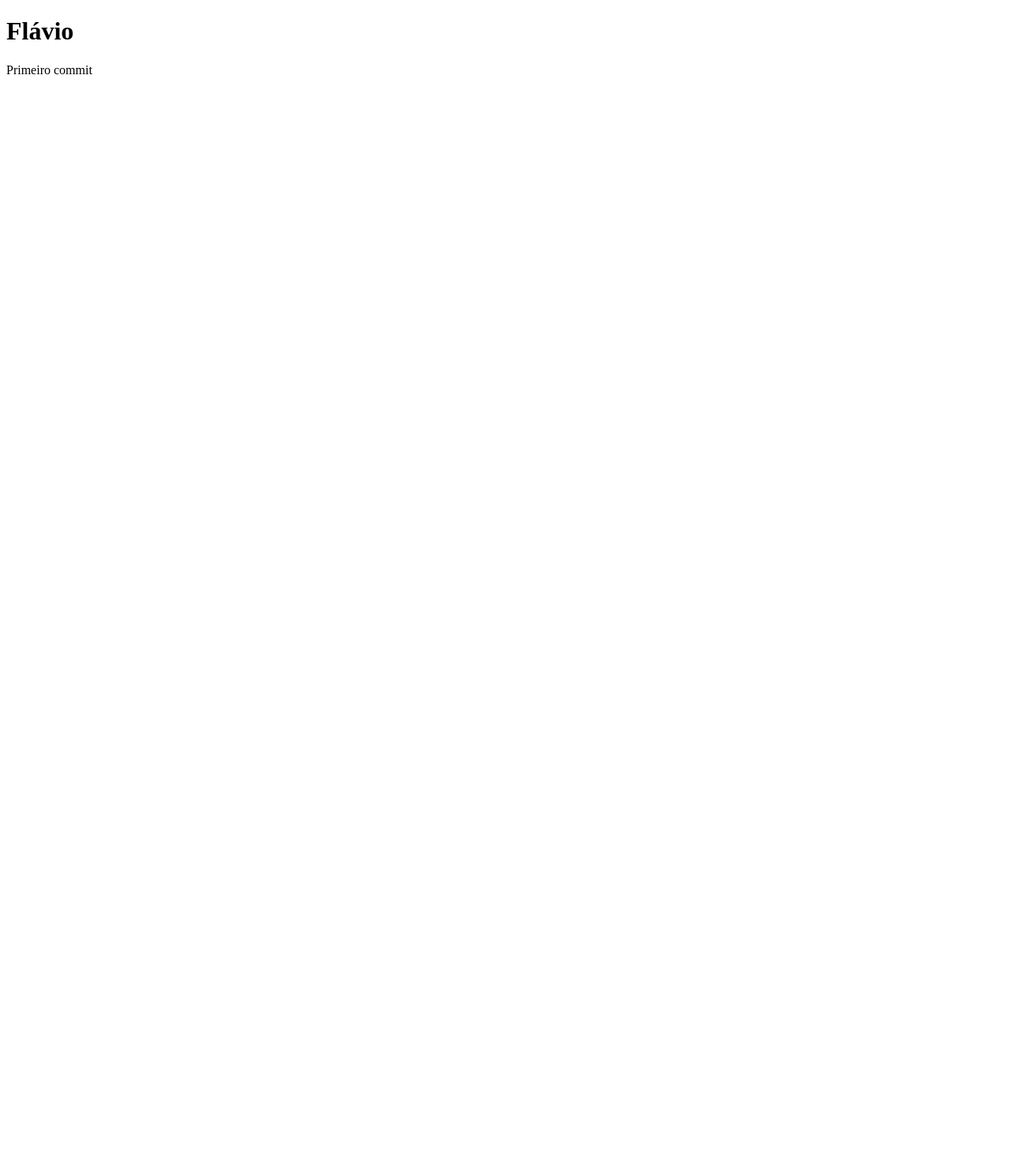
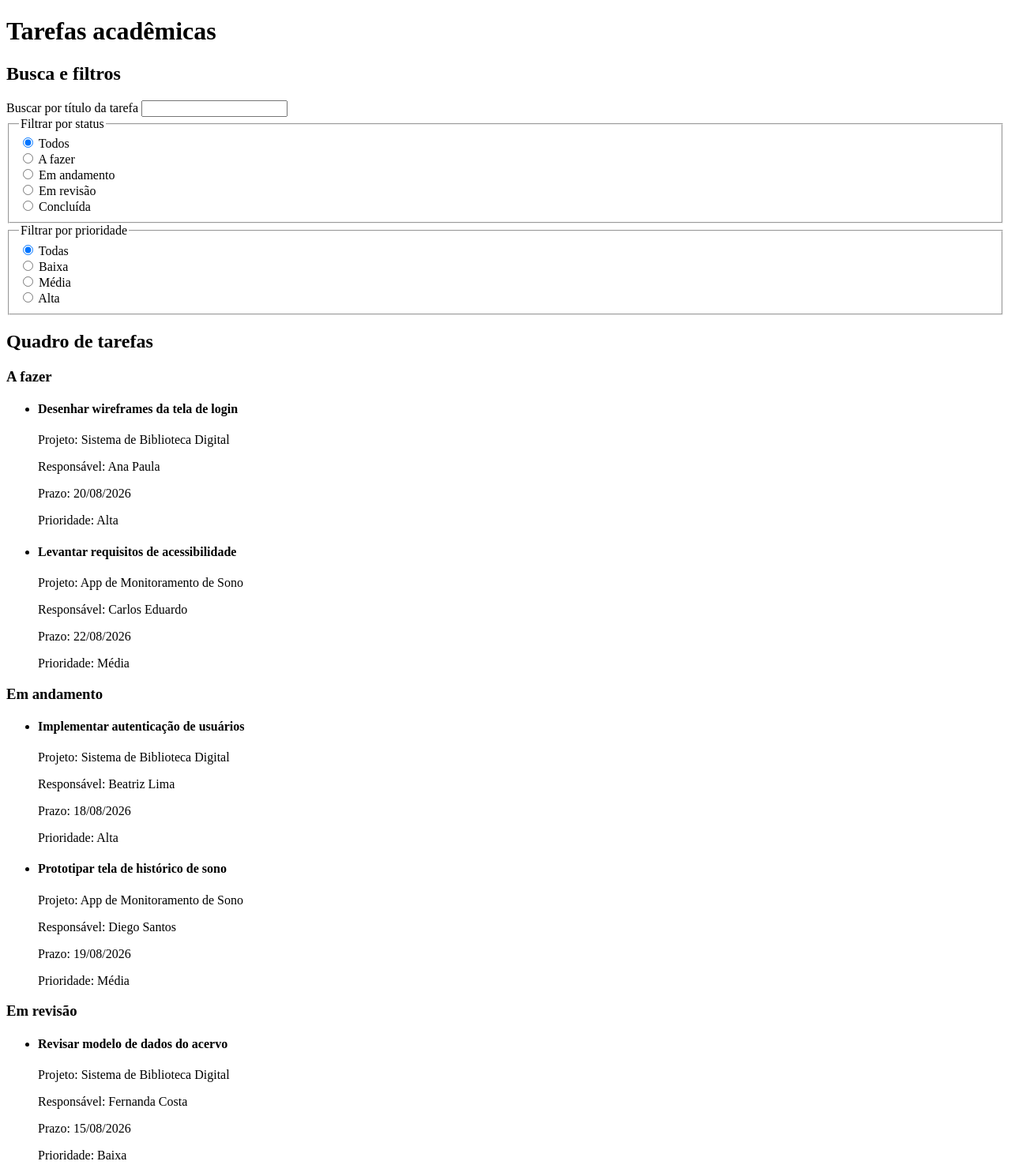
Before and after one commit to flaviojvarnier/Dev-Front-End, a plain HTML site: page index.html in a window 1280 px wide. Shown: the top 1475 px of the page at 79% size. Before the commit the page ends 800 px from the top, so only its background shows below. Drawn offline with Linux system fonts and the light colour scheme.

Commit message:
Semântica e acessibilidade

```diff
--- a/index.html
+++ b/index.html
@@ -1,14 +1,182 @@
 <!DOCTYPE html>
 <html lang="pt-BR">
 <head>
-    <meta charset="UTF-8">
-    <title>Minha Página</title>
+  <meta charset="UTF-8">
+  <meta name="viewport" content="width=device-width, initial-scale=1.0">
+  <title>Quadro de tarefas de projetos</title>
 </head>
 <body>
 
-<h1>Flávio</h1>
+  <header>
+    <h1>Tarefas acadêmicas</h1>
+  </header>
 
-<p>Primeiro commit</p>
+  <main>
+
+    <section>
+      <h2>Busca e filtros</h2>
+
+      <form>
+        <div>
+          <label for="busca-titulo">Buscar por título da tarefa</label>
+          <input type="search" id="busca-titulo" name="busca-titulo">
+        </div>
+
+        <fieldset>
+          <legend>Filtrar por status</legend>
+
+          <div>
+            <input type="radio" id="filtro-status-todos" name="filtro-status" value="todos" checked>
+            <label for="filtro-status-todos">Todos</label>
+          </div>
+          <div>
+            <input type="radio" id="filtro-status-a-fazer" name="filtro-status" value="a-fazer">
+            <label for="filtro-status-a-fazer">A fazer</label>
+          </div>
+          <div>
+            <input type="radio" id="filtro-status-em-andamento" name="filtro-status" value="em-andamento">
+            <label for="filtro-status-em-andamento">Em andamento</label>
+          </div>
+          <div>
+            <input type="radio" id="filtro-status-em-revisao" name="filtro-status" value="em-revisao">
+            <label for="filtro-status-em-revisao">Em revisão</label>
+          </div>
+          <div>
+            <input type="radio" id="filtro-status-concluida" name="filtro-status" value="concluida">
+            <label for="filtro-status-concluida">Concluída</label>
+          </div>
+        </fieldset>
+
+        <fieldset>
+          <legend>Filtrar por prioridade</legend>
+
+          <div>
+            <input type="radio" id="filtro-prioridade-todas" name="filtro-prioridade" value="todas" checked>
+            <label for="filtro-prioridade-todas">Todas</label>
+          </div>
+          <div>
+            <input type="radio" id="filtro-prioridade-baixa" name="filtro-prioridade" value="baixa">
+            <label for="filtro-prioridade-baixa">Baixa</label>
+          </div>
+          <div>
+            <input type="radio" id="filtro-prioridade-media" name="filtro-prioridade" value="media">
+            <label for="filtro-prioridade-media">Média</label>
+          </div>
+          <div>
+            <input type="radio" id="filtro-prioridade-alta" name="filtro-prioridade" value="alta">
+            <label for="filtro-prioridade-alta">Alta</label>
+          </div>
+        </fieldset>
+      </form>
+    </section>
+
+    <section>
+      <h2>Quadro de tarefas</h2>
+
+      <section aria-labelledby="coluna-a-fazer-heading">
+        <h3 id="coluna-a-fazer-heading">A fazer</h3>
+        <ul>
+          <li>
+            <article>
+              <h4>Desenhar wireframes da tela de login</h4>
+              <p>Projeto: Sistema de Biblioteca Digital</p>
+              <p>Responsável: Ana Paula</p>
+              <p>Prazo: 20/08/2026</p>
+              <p>Prioridade: Alta</p>
+            </article>
+          </li>
+          <li>
+            <article>
+              <h4>Levantar requisitos de acessibilidade</h4>
+              <p>Projeto: App de Monitoramento de Sono</p>
+              <p>Responsável: Carlos Eduardo</p>
+              <p>Prazo: 22/08/2026</p>
+              <p>Prioridade: Média</p>
+            </article>
+          </li>
+        </ul>
+      </section>
+
+      <section aria-labelledby="coluna-em-andamento-heading">
+        <h3 id="coluna-em-andamento-heading">Em andamento</h3>
+        <ul>
+          <li>
+            <article>
+              <h4>Implementar autenticação de usuários</h4>
+              <p>Projeto: Sistema de Biblioteca Digital</p>
+              <p>Responsável: Beatriz Lima</p>
+              <p>Prazo: 18/08/2026</p>
+              <p>Prioridade: Alta</p>
+            </article>
+          </li>
+          <li>
+            <article>
+              <h4>Prototipar tela de histórico de sono</h4>
+              <p>Projeto: App de Monitoramento de Sono</p>
+              <p>Responsável: Diego Santos</p>
+              <p>Prazo: 19/08/2026</p>
+              <p>Prioridade: Média</p>
+            </article>
+          </li>
+        </ul>
+      </section>
+
+      <section aria-labelledby="coluna-em-revisao-heading">
+        <h3 id="coluna-em-revisao-heading">Em revisão</h3>
+        <ul>
+          <li>
+            <article>
+              <h4>Revisar modelo de dados do acervo</h4>
+              <p>Projeto: Sistema de Biblioteca Digital</p>
+              <p>Responsável: Fernanda Costa</p>
+              <p>Prazo: 15/08/2026</p>
+              <p>Prioridade: Baixa</p>
+            </article>
+          </li>
+          <li>
+            <article>
+              <h4>Revisar fluxo de doação recorrente</h4>
+              <p>Projeto: Plataforma de Doações</p>
+              <p>Responsável: Gabriel Souza</p>
+              <p>Prazo: 16/08/2026</p>
+              <p>Prioridade: Alta</p>
+            </article>
+          </li>
+        </ul>
+      </section>
+
+      <section aria-labelledby="coluna-concluida-heading">
+        <h3 id="coluna-concluida-heading">Concluída</h3>
+        <ul>
+          <li>
+            <article>
+              <h4>Configurar repositório no GitHub</h4>
+              <p>Projeto: Plataforma de Doações</p>
+              <p>Responsável: Helena Martins</p>
+              <p>Prazo: 10/08/2026</p>
+              <p>Prioridade: Baixa</p>
+            </article>
+          </li>
+          <li>
+            <article>
+              <h4>Definir paleta de cores e tipografia</h4>
+              <p>Projeto: App de Monitoramento de Sono</p>
+              <p>Responsável: Igor Alves</p>
+              <p>Prazo: 11/08/2026</p>
+              <p>Prioridade: Média</p>
+            </article>
+          </li>
+        </ul>
+      </section>
+
+    </section>
+
+  </main>
+
+  <footer>
+    <p>Flávio Júnior Leal Varnier</p>
+    <p>Desenvolvimento Frontend — 2026.2</p>
+  </footer>
 
 </body>
 </html>
```
